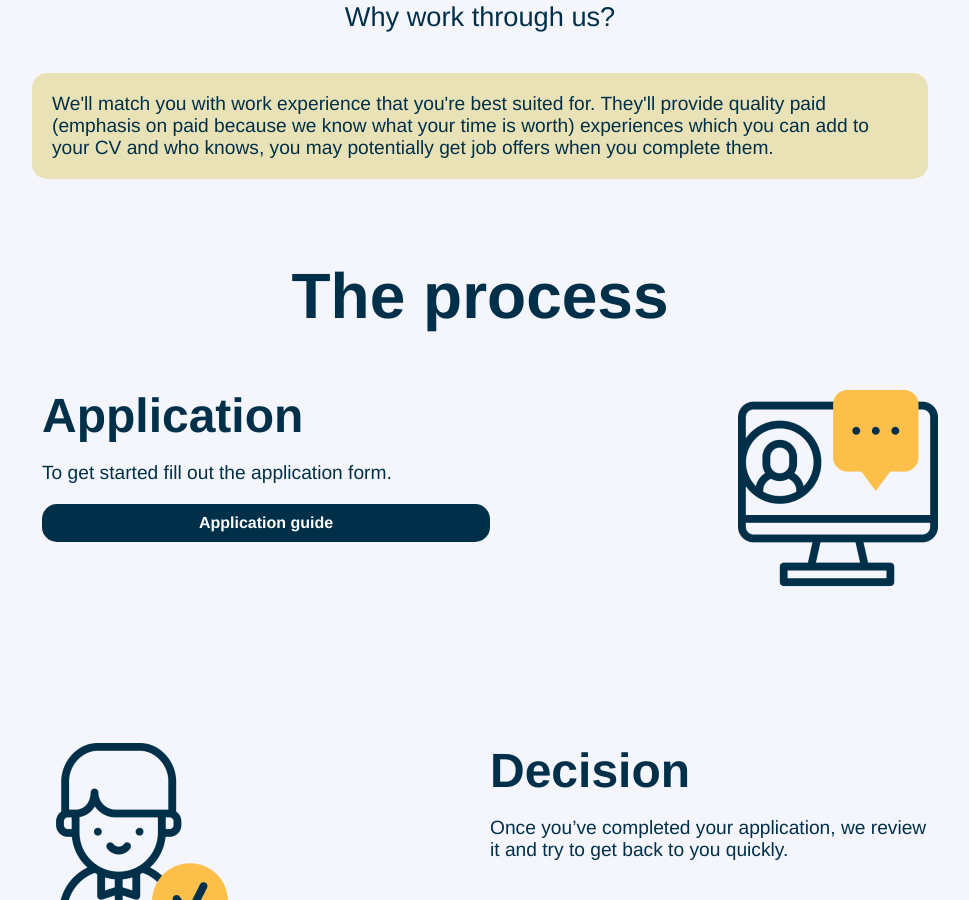
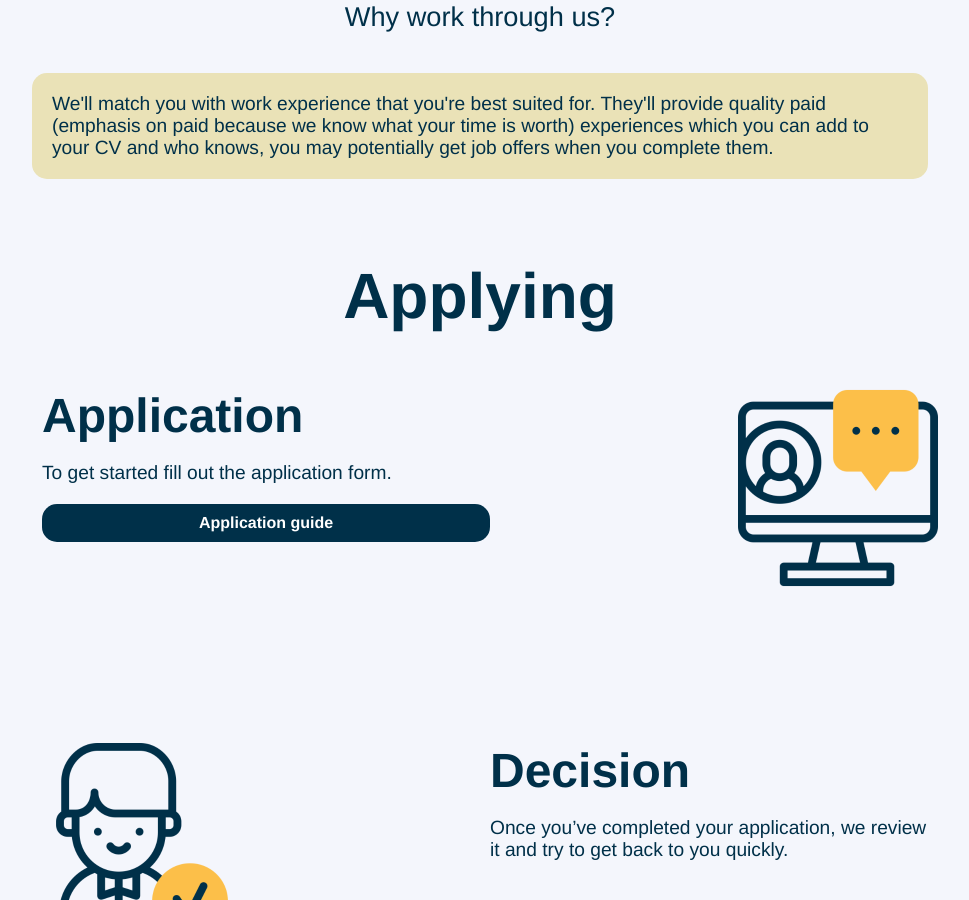
Before and after one commit to magma-recruiting/website, a Jekyll site: the page built from students.html, in a window 1280 px wide and 900 px high, scrolled down 541 px. Shown: the whole window, without its empty margins (160-1129 px from the left). Built offline with Jekyll 4.4.1, drawn with Linux system fonts in a browser that asks for light colours.

Commit message:
+ Added info_block construct so that info pages can have multiple subheadings

```diff
--- a/_layouts/info.html
+++ b/_layouts/info.html
@@ -8,9 +8,10 @@ layout: default
 	<p>{{ page.underline }}</p>
 </div>
 <p id="selling-point" class="call-out">{{ page.selling_point }}</p>
-<h2 id="the-process">The process</h2>
+{% for info_block in page.info_blocks %}
+	<h2 id="the-process">{{ info_block.title }}</h2>
 	<div>
-	{% for section in page.sections %}
+		{% for section in info_block.sections %}
 			{% if section.title == 'extra_text' %}
 				<p id="extra-text" class="call-out">{{ page.extra_text }}</p>
 			{% else %}
@@ -28,4 +29,5 @@ layout: default
 			{% endif %}
 		{% endfor %}
 	</div>
+{% endfor %}
 <button class="join" data-tf-popup="{{ page.typeform_data_tf_popup }}" data-tf-iframe-props="title=Magma" data-tf-medium="snippet">{{ page.call_to_action }}</button>
--- a/companies.html
+++ b/companies.html
@@ -10,6 +10,8 @@ selling_point: |-
 call_to_action: Join
 typeform_data_tf_popup: uU9kpBPl
 
+info_blocks:
+- title: The Process
   sections:
     - title: Application
       description: |-
--- a/students.html
+++ b/students.html
@@ -10,6 +10,8 @@ selling_point: |-
 call_to_action: Apply
 typeform_data_tf_popup: BdzC9tNp
 
+info_blocks:
+  - title: Applying
     sections:
       - title: Application
         description: |-
```
Also changed, not shown: other parts of students.html (+2 -0 lines). Lines whose indentation alone changed are shown as unchanged.
